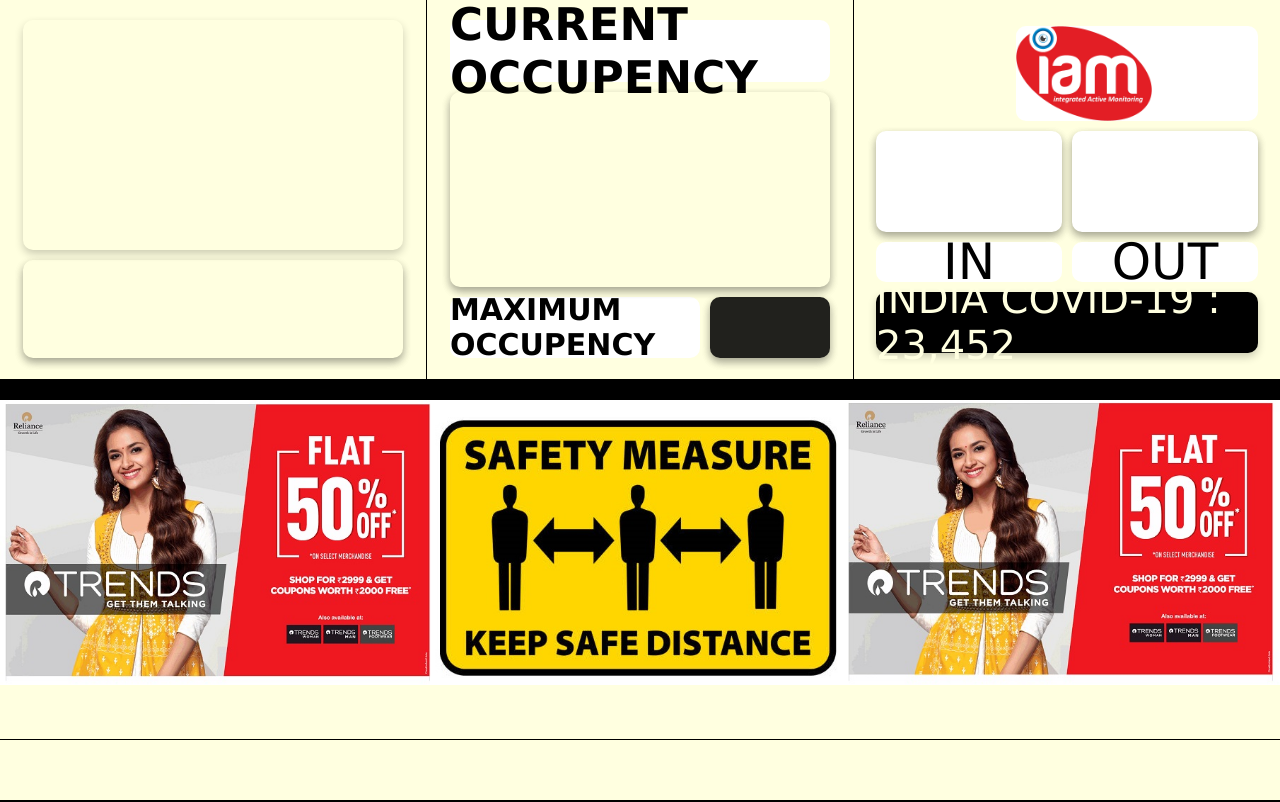
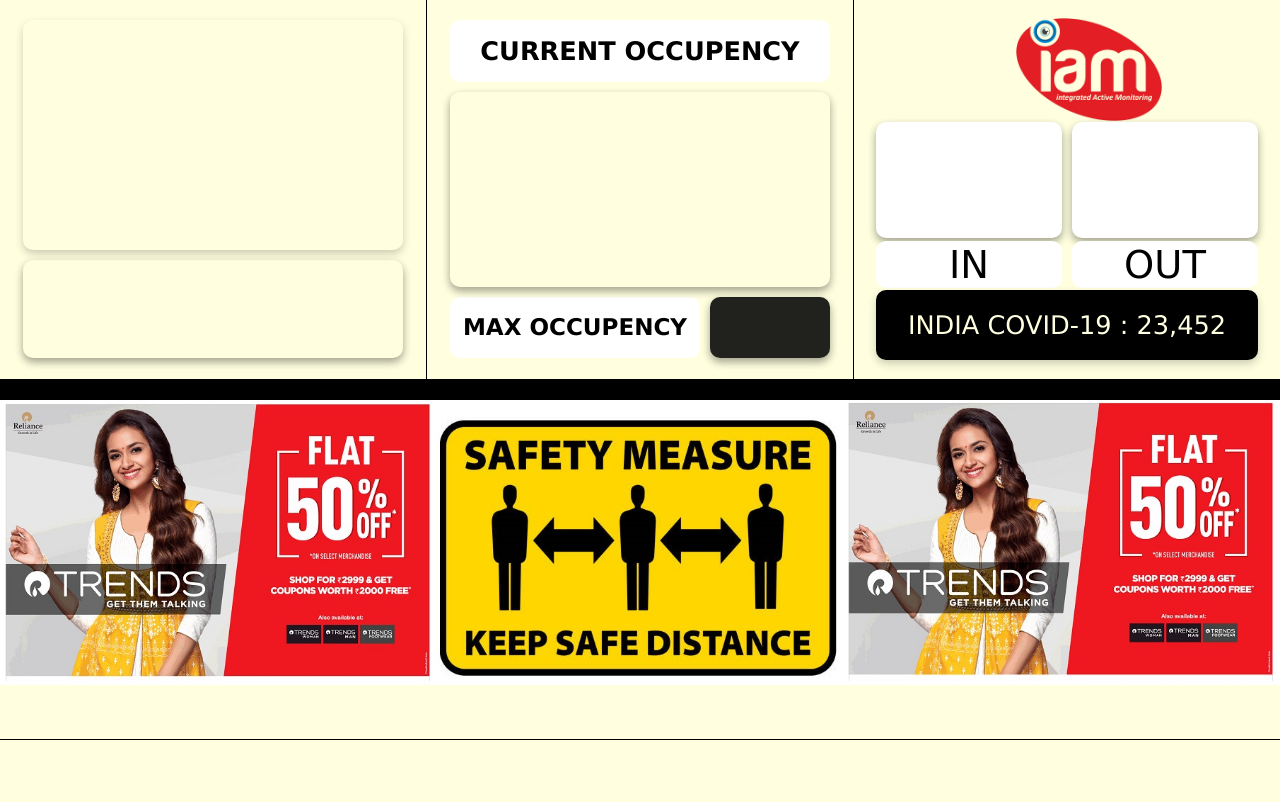
Before and after one commit to NiharZanwar/pcm_counter, a Flask app: page /home in a window 1280 px wide. After the commit the page ends 740 px from the top, so only its background shows below. Run offline with Flask 2, Linux system fonts and the light colour scheme.

Commit message:
font changes

```diff
--- a/app.py
+++ b/app.py
@@ -2,7 +2,7 @@ from flask import Flask, render_template, send_from_directory, request
 import time
 import json
 import os
-from test import get_aotc, get_device_list, get_day_count, get_config_data, set_config_data, check_password
+from functions import get_aotc, get_device_list, get_day_count, get_config_data, set_config_data, check_password
 from _thread import *
 from datetime import datetime
 
@@ -226,6 +226,39 @@ def config_values():
 
         return json.dumps(response)
 
+@app.route('/upload_images', methods=['GET', 'POST'])
+def upload_images():
+    if request.method == 'GET':
+
+        return render_template('upload_images.html')
+    if request.method == 'POST':
+
+        allowed = ['jpg', 'png']
+        if 'ad' in request.files:
+            file = request.files['ad']
+            try:
+                if file.filename.split('.')[1].lower() not in allowed:
+                    return render_template('upload_images.html', data='please upload file with extension ".jpg",".png"')
+            except IndexError:
+                return render_template('upload_images.html', data='please upload 1 file atleast')
+
+            file.filename = 'ad.' + file.filename.split('.')[1].lower()
+            file.save(os.path.join(app.config['UPLOAD_FOLDER'], file.filename))
+            return render_template('upload_images.html')
+
+        if 'logo' in request.files:
+
+            file = request.files['logo']
+            try:
+                if file.filename.split('.')[1].lower() not in allowed:
+                    return render_template('upload_images.html', data='please upload file with extension ".jpg",".png"')
+            except IndexError:
+                return render_template('upload_images.html', data='please upload 1 file atleast')
+
+            file.filename = 'logo.' + file.filename.split('.')[1].lower()
+            file.save(os.path.join(app.config['UPLOAD_FOLDER'], file.filename))
+            return render_template('upload_images.html')
+
 
 if __name__ == '__main__':
 
@@ -250,3 +283,4 @@ if __name__ == '__main__':
 
 # todo refine css and html
 # todo create themes
+# todo add provision to add advertisement picture
--- a/config.json
+++ b/config.json
@@ -1 +1 @@
-{"number_of_devices": 1, "device_ip": ["192.168.1.100"], "maximum_occupancy": 20, "relative_offset": -23, "live_offset": 0, "name": "test-device", "success": 1}
+{"number_of_devices": 1, "device_ip": ["192.168.1.100"], "maximum_occupancy": 8, "relative_offset": -12, "live_offset": 0, "name": "test-device", "success": 1}
--- a/static/styles/display.css
+++ b/static/styles/display.css
@@ -99,7 +99,7 @@
     display: flex;
     justify-content: center;
     align-items: center;
-    font-size: 30px;
+    font-size: 1.8vw;
     color: black;
 }
 
@@ -123,7 +123,7 @@
     display: flex;
     justify-content: center;
     align-items: center;
-    font-size: 45px;
+    font-size: 2vw;
     color: black;
 }
 
@@ -143,7 +143,7 @@
     display: grid;
     grid-template-columns: 0.1fr 1fr 1fr 1fr 0.1fr;
     grid-template-rows: 0.1fr 0.6fr 1.4fr 0.1fr;
-    gap: 10px 10px;
+    gap: 0.1vw 10px;
     grid-template-areas: ". . . . ." ". logo logo logo ." ". in-out-data in-out-data in-out-data ." ". . . . .";
     grid-area: in-out;
     background-color: lightyellow;
@@ -180,7 +180,7 @@
     display: grid;
     grid-template-columns: 1fr 1fr;
     grid-template-rows: 1.5fr 0.6fr 0.9fr;
-    gap: 10px 10px;
+    gap: 0.2vw 10px;
     grid-template-areas: "in-count out-count" "in-text out-text" "add-data add-data";
     grid-area: in-out-data;
 }
@@ -193,7 +193,7 @@
     display: flex;
     justify-content: center;
     align-items: center;
-    font-size: 100px;
+    font-size: 5vw;
     color: lightyellow;
 }
 
@@ -205,7 +205,7 @@
     display: flex;
     justify-content: center;
     align-items: center;
-    font-size: 50px;
+    font-size: 3vw;
     color: black;
 }
 
@@ -229,7 +229,7 @@
     display: flex;
     justify-content: center;
     align-items: center;
-    font-size: 50px;
+    font-size: 3vw;
     /*color: black;*/
 }
 
@@ -241,7 +241,7 @@
     display: flex;
     justify-content: center;
     align-items: center;
-    font-size: 40px;
+    font-size: 2vw;
     color: lightyellow;
 }
 
@@ -276,7 +276,7 @@ body {
     display: flex;
     justify-content: center;
     align-items: center;
-    font-size: 120%;
+    font-size: 7vw;
     color: lightyellow;
 
 }
@@ -287,7 +287,7 @@ body {
     display: flex;
     justify-content: center;
     align-items: center;
-    font-size: 70px;
+    font-size: 5vw;
     color: lightyellow;
 }
 
@@ -298,7 +298,7 @@ body {
     display: flex;
     justify-content: center;
     align-items: center;
-    font-size: 50px;
+    font-size: 3vw;
     color: lightyellow;
 }
 
@@ -308,7 +308,7 @@ body {
     display: flex;
     justify-content: center;
     align-items: center;
-    font-size: 90px;
+    font-size: 5vw;
     color: lightyellow;
 }
 
@@ -330,7 +330,7 @@ body {
 
 #banner-id{
     justify-content: center;
-    font-size: 50px;
+    font-size: 2vw;
 }
 
 /*#logo-image-id{*/
--- a/templates/display.html
+++ b/templates/display.html
@@ -15,7 +15,7 @@
     </div>
     <div class="advertisement">
         <div id="advertisement-id">
-            <img src="get_icon/soc-distance.jpg">
+            <img src="get_icon/ad.jpg">
         </div>
     </div>
     <div class="border"></div>
@@ -31,7 +31,7 @@
     </div>
     <div class="occupancy">
         <div class="occupancy-data">
-            <div class="occupancy-max-text"><b>MAXIMUM OCCUPENCY</b></div>
+            <div class="occupancy-max-text"><b>MAX OCCUPENCY</b></div>
             <div class="occupancy-max-count">
                 <div id="occupency-max-count-id"></div>
             </div>
@@ -45,7 +45,7 @@
         <div class="logo">
             <div class="time"></div>
             <div class="logo-image">
-                <div id="logo-image-id"><img src="get_icon/logo.png"></div>
+                <div id="logo-image-id" style="background-color: lightyellow"><img src="get_icon/logo.png"></div>
 
             </div>
         </div>
@@ -65,7 +65,6 @@
 
 
 <audio id="stop-audio">
-    <!--  <source src="horse.ogg" type="audio/ogg">-->
     <source src="/get_icon/STOP.mp3" type="audio/mpeg">
 </audio>
 
@@ -126,15 +125,8 @@
 
         xhttp.onreadystatechange = function () {
             if (this.readyState == 4 && this.status == 200) {
-                // document.getElementById("data").innerHTML = this.responseText;
 
                 let response = JSON.parse(xhttp.responseText);
-
-                // if(response["current-occupancy"] >= response["maximum_occupancy"]){
-                //     change_occupancy_color(response["occupancy_color"])
-                // }
-                // document.getElementsByClassName("occupancy-current-count").innerHTML = response["current_occupancy"];
-                // document.getElementById("occupency-current-count-id").innerHTML = response["current_occupancy"];
                 change_occupancy_color(response["occupancy_color"], response["occupancy"]);
                 change_status_color(response["occupancy_color"], response["status"]);
                 change_occupancy_max_count(response["maximum_occupancy"]);
```
Also changed, not shown: templates/img_show.html (deleted, +0 -17 lines), templates/upload_images.html (added, +19 -0 lines), functions.py (renamed from test.py), icons/ad.jpg (renamed from icons/soc-distance.jpg), icons/test.png (deleted).
